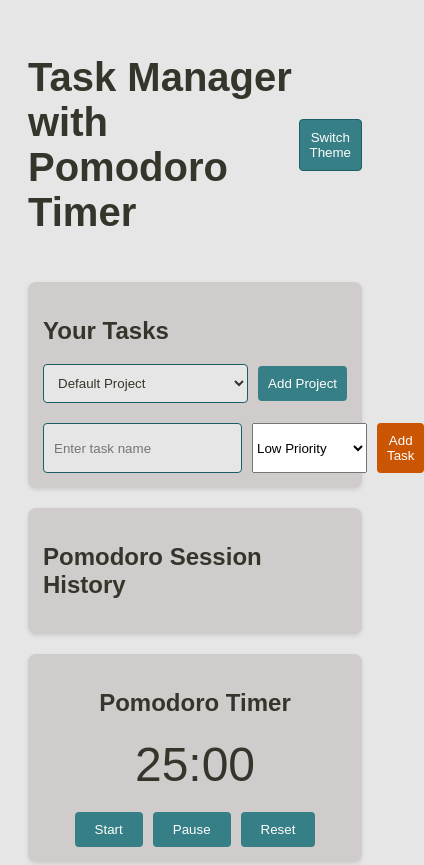
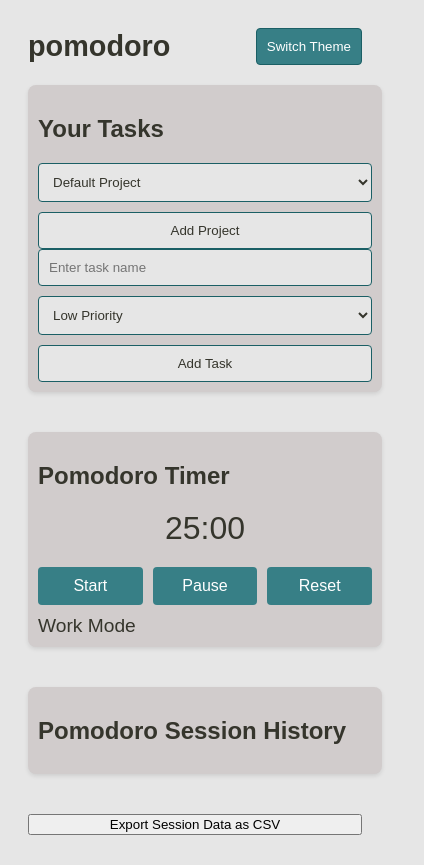
Before and after one commit to keremsemiz/pomodoro, a plain HTML site: page index.html in a window 390 px wide. Shown: the top 865 px of the page, 424 px wide, since content can reach past the window. Drawn offline with nearby package versions, Linux system fonts and the light colour scheme.

Commit message:
Fix up CSS and html and add readme

```diff
--- a/index.html
+++ b/index.html
@@ -7,12 +7,12 @@
     <meta name="keywords" content="task manager, pomodoro timer, productivity, time management">
     <script src="https://cdn.jsdelivr.net/npm/chart.js"></script>
     <meta name="author" content="Your Name">
-    <title>Task Manager with Pomodoro Timer</title>
+    <title>pomodoro</title>
     <link rel="stylesheet" href="style.css">
 </head>
 <body>
     <header>
-        <h1>Task Manager with Pomodoro Timer</h1>
+        <h1>pomodoro</h1>
         <button id="theme-switcher">Switch Theme</button>
     </header>
 
@@ -20,14 +20,10 @@
         <section id="task-manager">
             <h2>Your Tasks</h2>
             <div id="project-selection">
-                <select id="project-select">
-
-                </select>
+                <select id="project-select"></select>
                 <button id="add-project">Add Project</button>
             </div>
-            <div id="task-list">
-
-            </div>
+            <div id="task-list"></div>
             <form id="task-form">
                 <input type="text" id="task-name" placeholder="Enter task name" required>
                 <select id="task-priority">
@@ -39,13 +35,6 @@
             </form>
         </section>
 
-        <section id="pomodoro-history">
-            <h2>Pomodoro Session History</h2>
-            <div id="history-list">
-            </div>
-        </section>
-
-
         <section id="pomodoro-timer">
             <h2>Pomodoro Timer</h2>
             <div id="timer-display">25:00</div>
@@ -54,9 +43,13 @@
                 <button id="pause-timer">Pause</button>
                 <button id="reset-timer">Reset</button>
             </div>
+            <div id="timer-mode">Work Mode</div>
         </section>
-        <div id="timer-mode">Work Mode</div>
-    </main>
+
+        <section id="pomodoro-history">
+            <h2>Pomodoro Session History</h2>
+            <div id="history-list"></div>
+        </section>
 
         <button id="export-csv">Export Session Data as CSV</button>
 
@@ -72,22 +65,19 @@
             </div>
         </section>
 
-
         <section id="settings">
             <h2>Timer Settings</h2>
             <form id="settings-form">
                 <label for="work-duration">Work Duration (minutes):</label>
                 <input type="number" id="work-duration" value="25" min="1" required>
-
                 <label for="short-break-duration">Short Break Duration (minutes):</label>
                 <input type="number" id="short-break-duration" value="5" min="1" required>
-
                 <label for="long-break-duration">Long Break Duration (minutes):</label>
                 <input type="number" id="long-break-duration" value="15" min="1" required>
-
                 <button type="submit">Save Settings</button>
             </form>
         </section>
+    </main>
 
     <script src="app.js"></script>
 </body>
--- a/style.css
+++ b/style.css
@@ -39,6 +39,8 @@ header {
 
 h1 {
     font-size: 2.5rem;
+    text-align: center;
+    margin: 0;
 }
 
 #theme-switcher {
@@ -58,132 +60,41 @@ main {
     gap: 20px;
 }
 
-#task-manager {
+#task-manager, #pomodoro-timer, #pomodoro-history, #analytics-dashboard, #settings {
     background-color: var(--keypad-bg);
     border-radius: 8px;
     box-shadow: 0 2px 4px rgba(0, 0, 0, 0.1);
     padding: 15px;
+    margin-bottom: 20px;
+    width: 100%;
 }
 
-#project-selection {
+#project-selection, #task-form {
     display: flex;
-    justify-content: space-between;
-    align-items: center;
-    margin-bottom: 20px;
+    flex-direction: column;
+    gap: 10px;
 }
 
-#project-select {
-    flex-grow: 1;
+#project-select, #task-name, #task-priority, #add-project, #task-form button {
     padding: 10px;
     border-radius: 4px;
     border: 1px solid var(--function-key-shadow);
     background-color: var(--bg-color);
     color: var(--display-text);
+    width: 100%;
+    box-sizing: border-box;
 }
 
-#add-project {
-    padding: 10px;
-    border-radius: 4px;
-    border: none;
-    background-color: var(--function-key-bg);
-    color: var(--function-key-text);
-    cursor: pointer;
-    margin-left: 10px;
-}
-
-#task-list {
-    margin-bottom: 20px;
-}
-
-#task-form {
-    display: flex;
-    gap: 10px;
-}
-
-#task-name {
-    flex-grow: 1;
-    padding: 10px;
-    border-radius: 4px;
-    border: 1px solid var(--function-key-shadow);
-    background-color: var(--bg-color);
-    color: var(--display-text);
-}
-
-#task-form button {
-    padding: 10px;
-    border-radius: 4px;
-    border: none;
-    background-color: var(--equals-key-bg);
-    color: var(--equals-key-text);
-    cursor: pointer;
-    transition: background-color 0.3s ease;
-}
-
-#task-form button:hover {
-    background-color: var(--equals-key-hover);
-}
-
-.task-item {
-    display: flex;
-    justify-content: space-between;
-    align-items: center;
-    padding: 10px;
-    border-radius: 4px;
-    border: 1px solid var(--function-key-shadow);
-    margin-bottom: 10px;
-    background-color: var(--number-key-bg);
-    color: var(--number-key-text);
-}
-
-.task-item span {
-    flex-grow: 1;
-    margin-right: 10px;
-}
-
-.task-item button {
-    padding: 5px 10px;
-    border-radius: 4px;
-    border: none;
-    background-color: var(--function-key-bg);
-    color: var(--function-key-text);
-    cursor: pointer;
-    transition: background-color 0.3s ease;
-}
-
-.task-item .select-task {
-    background-color: var(--equals-key-bg);
-}
-
-.task-item button.edit-task {
-    background-color: var(--function-key-bg);
-    margin-right: 5px;
-}
-
-.task-item button:hover {
-    background-color: var(--function-key-hover);
-}
-
-.task-item .select-task:hover {
-    background-color: var(--equals-key-hover);
-}
-
-#pomodoro-timer {
-    background-color: var(--keypad-bg);
-    border-radius: 8px;
-    box-shadow: 0 2px 4px rgba(0, 0, 0, 0.1);
-    padding: 15px;
-    text-align: center;
-}
-
-#timer-display {
-    font-size: 3rem;
-    margin-bottom: 20px;
+#task-list, #history-list, #chart-container {
+    width: 100%;
+    max-width: 100%;
 }
 
 #timer-controls {
     display: flex;
     justify-content: center;
     gap: 10px;
+    flex-wrap: wrap;
 }
 
 #timer-controls button {
@@ -194,23 +105,15 @@ main {
     color: var(--function-key-text);
     cursor: pointer;
     transition: background-color 0.3s ease;
+    width: 100px;
+    flex: 1;
+    text-align: center;
 }
 
-#timer-controls button:hover {
-    background-color: var(--function-key-hover);
-}
-
-#pomodoro-history {
-    background-color: var(--keypad-bg);
-    border-radius: 8px;
-    box-shadow: 0 2px 4px rgba(0, 0, 0, 0.1);
-    padding: 15px;
-}
-
-#timer-mode {
-    font-size: 1.2rem;
-    margin-top: 10px;
-    color: var(--display-text);
+#timer-display {
+    font-size: 2.5rem;
+    margin-bottom: 20px;
+    text-align: center;
 }
 
 .history-item {
@@ -261,26 +164,10 @@ main {
     font-size: 1.1rem;
 }
 
-.history-item span {
-    font-weight: bold;
-    color: var(--equals-key-text);
-}
-
-.history-item div {
-    font-size: 0.9rem;
-    color: var(--number-key-text);
-}
-
-.history-item:last-child {
-    border-bottom: none;
-}
-
-#settings {
-    background-color: var(--keypad-bg);
-    border-radius: 8px;
-    box-shadow: 0 2px 4px rgba(0, 0, 0, 0.1);
-    padding: 15px;
-    margin-bottom: 20px;
+#timer-mode {
+    font-size: 1.2rem;
+    margin-top: 10px;
+    color: var(--display-text);
 }
 
 #settings h2 {
@@ -368,3 +255,23 @@ body.break-mode #timer-display {
     --number-key-text: hsl(60, 10%, 19%);
     --focus-color: hsl(0, 5%, 81%);
 }
+
+@media (max-width: 600px) {
+    h1 {
+        font-size: 1.8rem;
+    }
+
+    #timer-display {
+        font-size: 2rem;
+    }
+
+    #timer-controls button {
+        padding: 10px;
+        font-size: 1rem;
+        width: auto;
+    }
+
+    #task-manager, #pomodoro-timer, #pomodoro-history, #analytics-dashboard, #settings {
+        padding: 10px;
+    }
+}
```
Also changed, not shown: image-1.png (added), image.png (added), 1 other file. Lines whose indentation alone changed are shown as unchanged.
